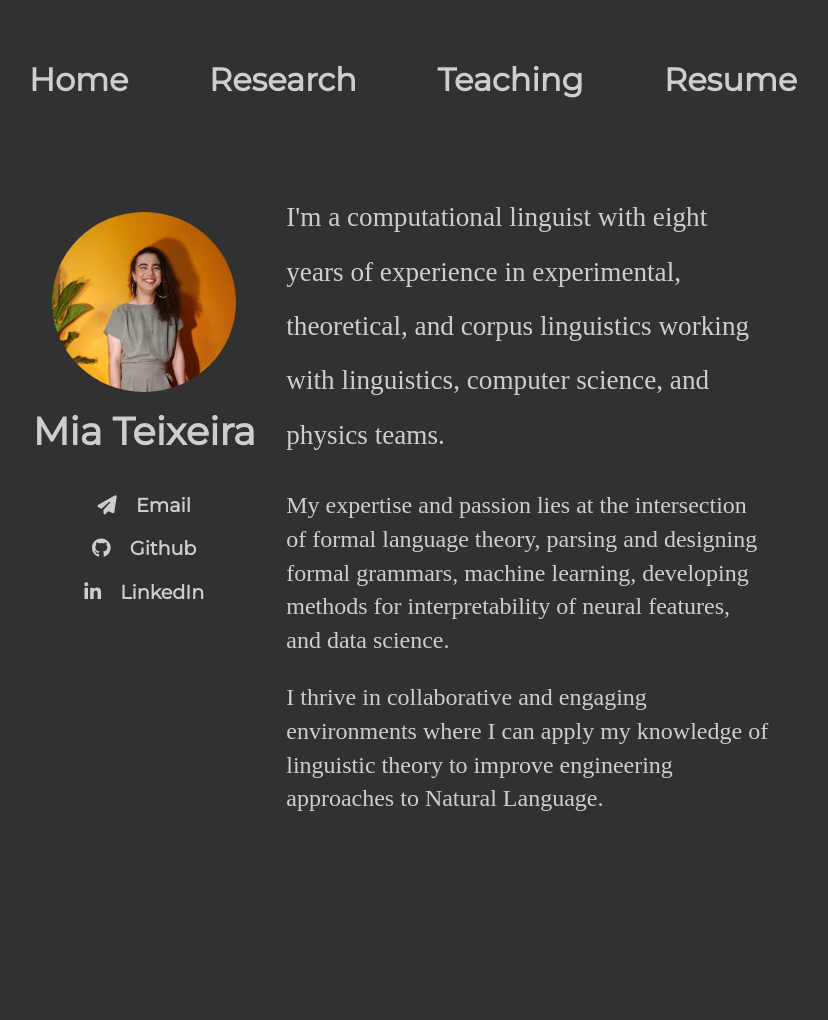
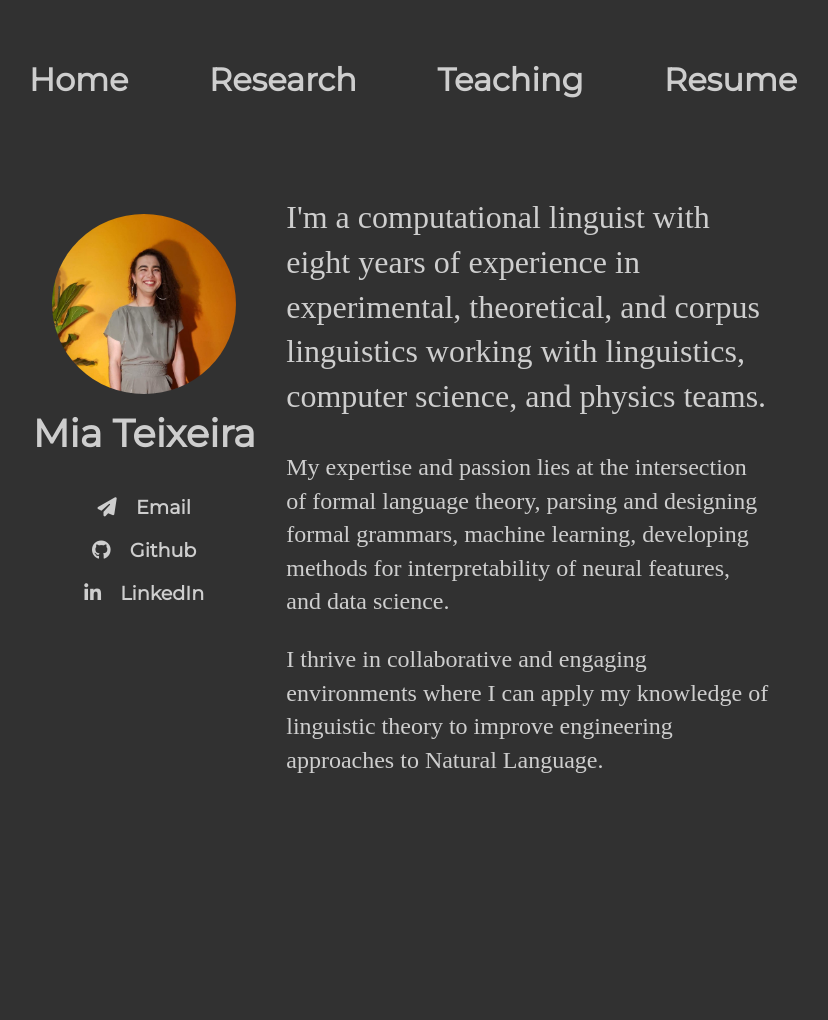
Before and after one commit to miateixeira/miateixeira.github.io, a Jekyll site: the page built from index.html, in a window 1280 px wide. Shown: the whole page, without its empty margins (227-1055 px from the left). Built offline with Jekyll 4.4.1, drawn with Linux system fonts in a browser that asks for light colours; nearby versions of some CDN libraries.

Commit message:
changed lead font size

```diff
--- a/css/main.css
+++ b/css/main.css
@@ -99,8 +99,7 @@ p {
 }
 
 p.lead {
-  font-size: 1.7em;
-  line-height: 2em;
+  font-size: 2em;
 }
 
 img.avatar {
```
